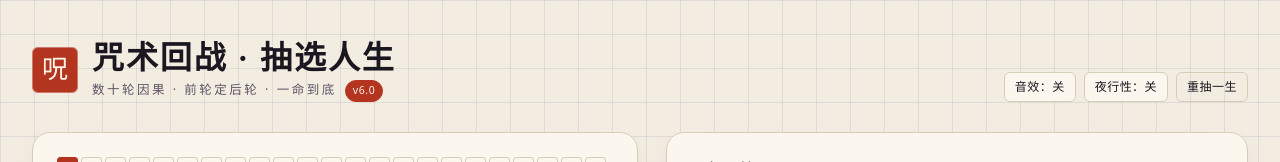
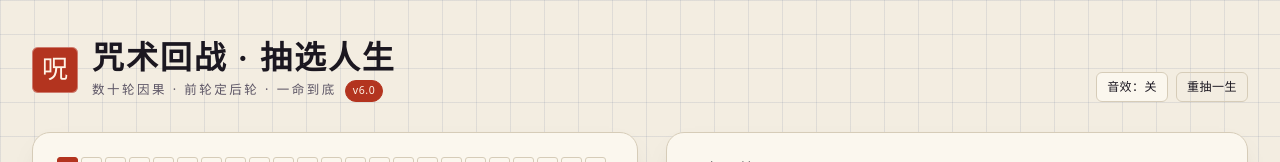
Before and after one commit to FanetheDivine/jujutsu-kaisen-life-wheel, a React (Vite) app: page / in a window 1280 px wide. Shown: the top 162 px of the page. Built offline with nearby package versions, Linux system fonts and the light colour scheme.

Commit message:
feat(theme): 移除夜行性开关，自动跟随系统主题

```diff
--- a/index.html
+++ b/index.html
@@ -1,9 +1,10 @@
 <!doctype html>
-<html lang="zh-CN" data-theme="light">
+<html lang="zh-CN">
   <head>
     <meta charset="utf-8" />
     <meta name="viewport" content="width=device-width, initial-scale=1" />
-    <meta name="theme-color" content="#141018" />
+    <meta name="theme-color" media="(prefers-color-scheme: light)" content="#f3ede1" />
+    <meta name="theme-color" media="(prefers-color-scheme: dark)" content="#141018" />
     <meta name="description" content="数十轮因果彼此干涉，转动轮盘，抽选你在咒术世界的一生。" />
     <link rel="icon" href="./favicon.svg" type="image/svg+xml" />
     <link rel="apple-touch-icon" href="./pwa-192x192.png" />
--- a/src/components/Header.tsx
+++ b/src/components/Header.tsx
@@ -1,4 +1,3 @@
-import { useState } from 'react'
 import { restart } from '../game/actions'
 import { beep } from '../game/audio'
 import { VERSION, VERSION_DATE } from '../game/version'
@@ -8,18 +7,11 @@ import { Button } from './ui/Button'
 
 export function Header() {
   const sound = useGameStore((state) => state.sound)
-  const [dark, setDark] = useState(() => document.documentElement.dataset.theme === 'dark')
 
   const toggleSound = (): void => {
     const next = !sound
     gameStore.setState({ sound: next })
     if (next) beep(880, 0.16, 0.06)
-  }
-
-  const toggleTheme = (): void => {
-    const next = !dark
-    document.documentElement.dataset.theme = next ? 'dark' : 'light'
-    setDark(next)
   }
 
   return (
@@ -47,9 +39,6 @@ export function Header() {
         <Button size="sm" aria-pressed={sound} onClick={toggleSound}>
           音效：{sound ? '开' : '关'}
         </Button>
-        <Button size="sm" onClick={toggleTheme}>
-          夜行性：{dark ? '开' : '关'}
-        </Button>
         <Button size="sm" variant="ghost" onClick={restart}>
           重抽一生
         </Button>
--- a/src/index.css
+++ b/src/index.css
@@ -1,6 +1,4 @@
 @import 'tailwindcss';
-
-@custom-variant dark (&:where([data-theme='dark'], [data-theme='dark'] *));
 
 @theme inline {
   --color-paper: var(--paper);
@@ -29,6 +27,8 @@
 }
 
 :root {
+  color-scheme: light;
+
   --font-display: 'Songti SC', 'Noto Serif SC', 'Source Han Serif SC', 'STSong', serif;
   --font-body:
     'PingFang SC', 'Noto Sans SC', 'Hiragino Sans GB', system-ui, -apple-system, sans-serif;
@@ -36,9 +36,7 @@
   --r-sm: 6px;
   --r-md: 12px;
   --r-lg: 18px;
-}
 
-html[data-theme='light'] {
   --paper: #f3ede1;
   --paper-2: #e9e1d0;
   --surface: #fbf7ee;
@@ -58,7 +56,10 @@ html[data-theme='light'] {
   --shadow: 0 1px 0 rgba(27, 23, 32, 0.05), 0 12px 30px -18px rgba(27, 23, 32, 0.35);
 }
 
-html[data-theme='dark'] {
+@media (prefers-color-scheme: dark) {
+  :root {
+    color-scheme: dark;
+
     --paper: #141018;
     --paper-2: #1c1622;
     --surface: #211a29;
@@ -77,3 +78,4 @@ html[data-theme='dark'] {
     --grid: rgba(127, 166, 232, 0.07);
     --shadow: 0 1px 0 rgba(0, 0, 0, 0.4), 0 18px 40px -22px #000;
   }
+}
```
Lines whose indentation alone changed are shown as unchanged.
